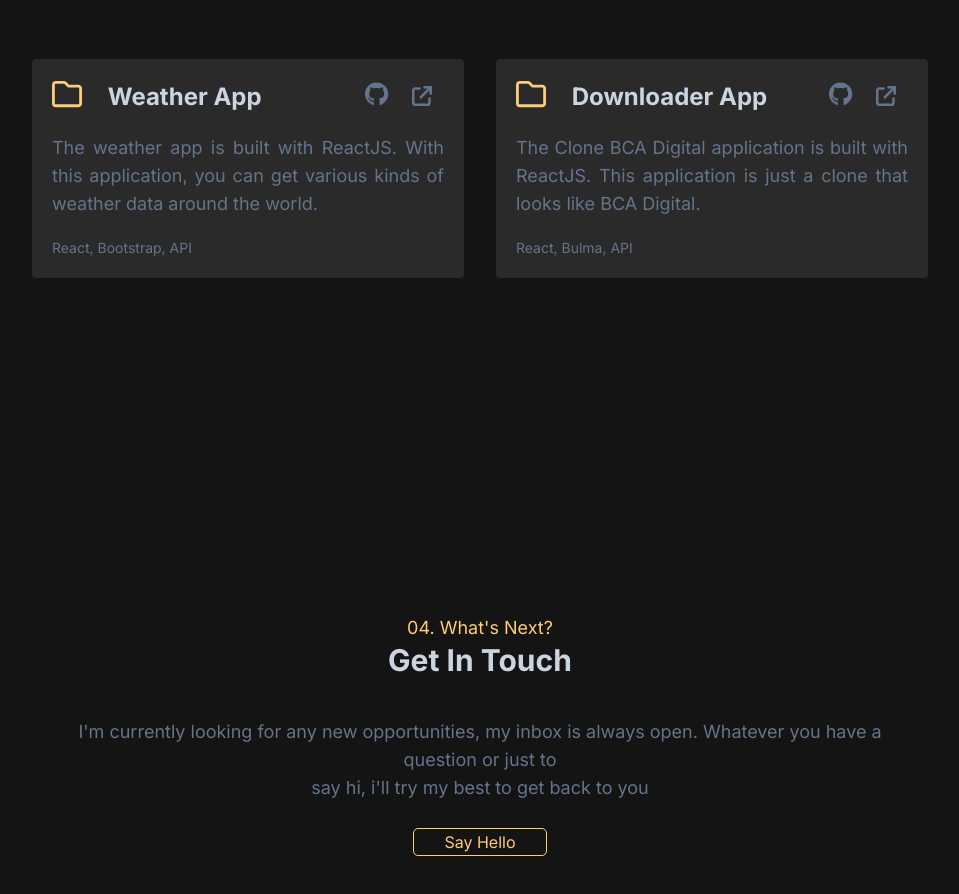
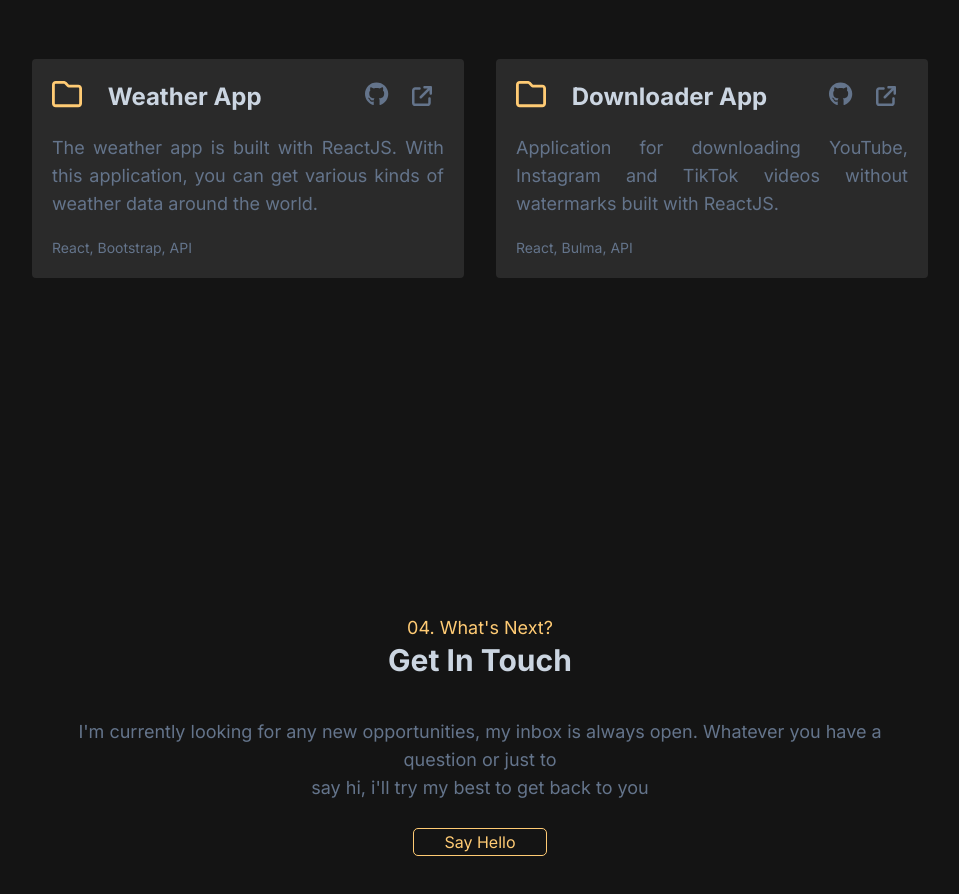
Before and after one commit to ZeroNoSho/Portofolio, a Next.js app: page / in a window 1280 px wide. Shown: the part 3541-4435 px from the top of the page, without its empty margins (160-1119 px from the left). Built offline with nearby package versions, Linux system fonts and the light colour scheme.

Commit message:
Please enter the commit message for your changes. Lines starting  with '' will be ignored, and an empty message aborts the commit.
 On branch main
 Your branch is up to date with 'origin/main'.

 Changes to be committed:
	modified:   app/page.js

```diff
--- a/app/page.js
+++ b/app/page.js
@@ -511,9 +511,8 @@ export default function Page() {
                   </div>
 
                   <p className="text-slate-500 text-lg pl-5 pr-5 w-fit text-justify max-[765px]:py-1 max-[765px]:px-5 max-[765px]:text-sm">
-                    The Clone BCA Digital application is built with ReactJS.
-                    This application is just a clone that looks like BCA
-                    Digital.
+                    Application for downloading YouTube, Instagram and TikTok
+                    videos without watermarks built with ReactJS.
                   </p>
                   <p className="p-5 text-slate-500 text-sm max-[765px]:text-xs">
                     React, Bulma, API
```
